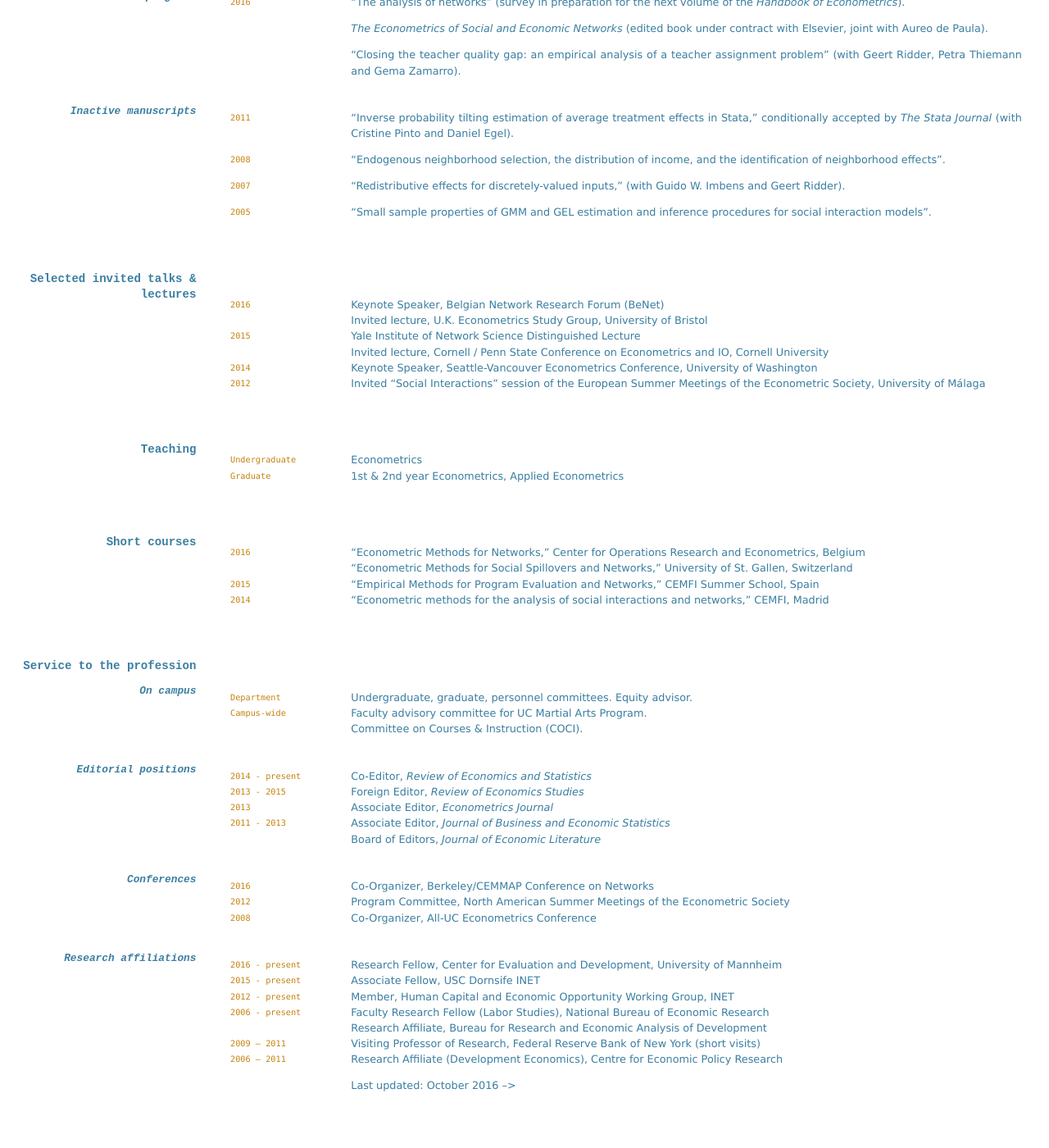
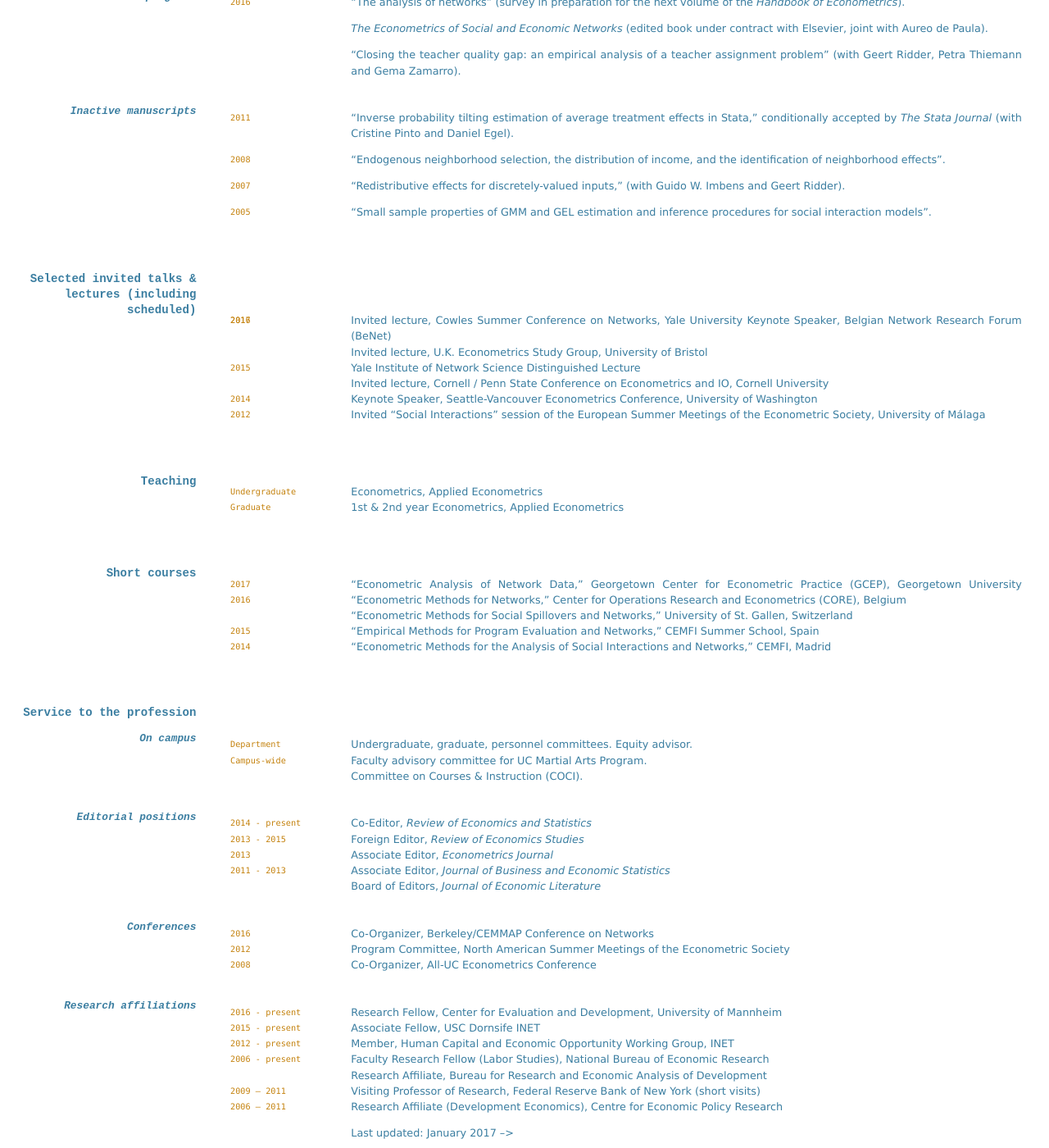
Before and after one commit to snowdj/econometrics-7, a Jekyll site: the page built from _pages/06_cv.md, in a window 1280 px wide and 1400 px high, scrolled down 2398 px. Shown: the whole window at 82% size. Built offline with Jekyll 4.4.1, drawn with Linux system fonts in a browser that asks for light colours; before the commit the page ends 3741 px from its top, so only the background shows below that; some of the changed text lies outside the part shown.

Commit message:
Updated CV

```diff
--- a/_pages/06_cv.md
+++ b/_pages/06_cv.md
@@ -53,13 +53,13 @@
 ### Articles
 
 
-`2016` “A quantile correlated random coefficients panel data model,” accepted by the _Journal of Econometrics_ (with Jinyong Hahn, Alex Poirier and Jim Powell).
+`2017` “A quantile correlated random coefficients panel data model,” accepted by the _Journal of Econometrics_ (with Jinyong Hahn, Alex Poirier and Jim Powell).
 
 "Identifying and estimating neighborhood effects," accepted by the _Journal of Economic Literature_.
 
-“An econometric model of link formation with degree heterogeneity," conditionally accepted by _Econometrica_.
+“An econometric model of network formation with degree heterogeneity," accepted by _Econometrica_.
 
-“Efficient estimation of data combination models by the method of auxiliary-to-study tilting (AST),” _Journal of Business and Economic Statistics_ 34 (2): 288 - 301 (with Cristine Pinto and Daniel Egel).
+`2016` “Efficient estimation of data combination models by the method of auxiliary-to-study tilting (AST),” _Journal of Business and Economic Statistics_ 34 (2): 288 - 301 (with Cristine Pinto and Daniel Egel).
 
 `2015` “Methods of identification in social networks,” _Annual Review of Economics_ 7 (1): 465 - 485.
 
@@ -121,7 +121,8 @@
 
 `2005` “Small sample properties of GMM and GEL estimation and inference procedures for social interaction models”.
 
-## Selected invited talks & lectures
+## Selected invited talks & lectures (including scheduled)
+`2017` Invited lecture, Cowles Summer Conference on Networks, Yale University
 `2016` Keynote Speaker, Belgian Network Research Forum (BeNet)
 Invited lecture, U.K. Econometrics Study Group, University of Bristol
 `2015` Yale Institute of Network Science Distinguished Lecture
@@ -130,14 +131,15 @@
 `2012` Invited “Social Interactions” session of the European Summer Meetings of the Econometric Society, University of Málaga
 
 ## Teaching
-`Undergraduate` Econometrics
+`Undergraduate` Econometrics, Applied Econometrics
 `Graduate` 1st & 2nd year Econometrics, Applied Econometrics
 
 ## Short courses
-`2016` “Econometric Methods for Networks,” Center for Operations Research and Econometrics, Belgium
+`2017` “Econometric Analysis of Network Data,” Georgetown Center for Econometric Practice (GCEP), Georgetown University
+`2016` “Econometric Methods for Networks,” Center for Operations Research and Econometrics (CORE), Belgium
 “Econometric Methods for Social Spillovers and Networks,” University of St. Gallen, Switzerland
 `2015` “Empirical Methods for Program Evaluation and Networks,” CEMFI Summer School, Spain
-`2014` “Econometric methods for the analysis of social interactions and networks,” CEMFI, Madrid
+`2014` “Econometric Methods for the Analysis of Social Interactions and Networks,” CEMFI, Madrid
 
 ## Service to the profession
 
@@ -153,7 +155,6 @@
 `2011 - 2013` Associate Editor, _Journal of Business and Economic Statistics_
 Board of Editors, _Journal of Economic Literature_
 
-
 ### Conferences
 `2016` Co-Organizer, Berkeley/CEMMAP Conference on Networks
 `2012` Program Committee, North American Summer Meetings of the Econometric Society
@@ -168,4 +169,4 @@
 `2009 – 2011` Visiting Professor of Research, Federal Reserve Bank of New York (short visits)
 `2006 – 2011` Research Affiliate (Development Economics), Centre for Economic Policy Research
 
-Last updated: October 2016 -->
+Last updated: January 2017 -->
```
Also changed, not shown: _pages/03_research.md (+7 -6 lines), 7 other files.
